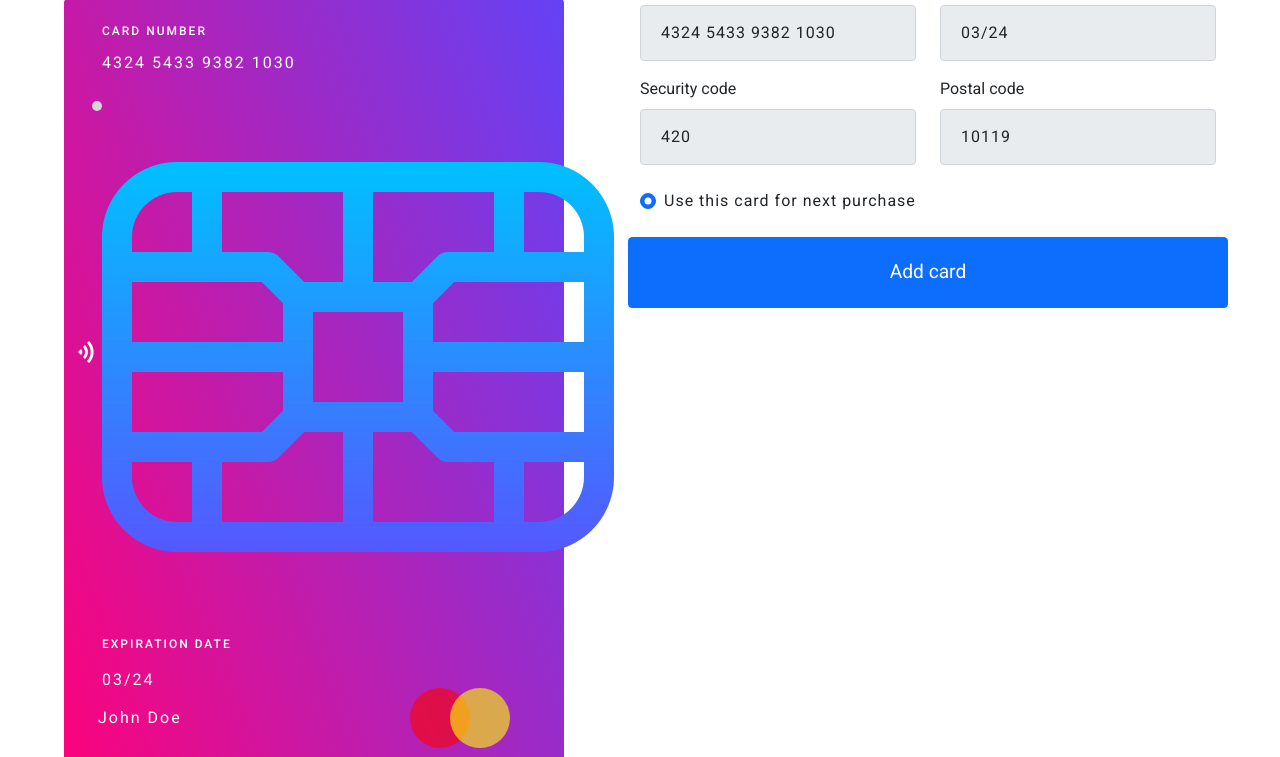
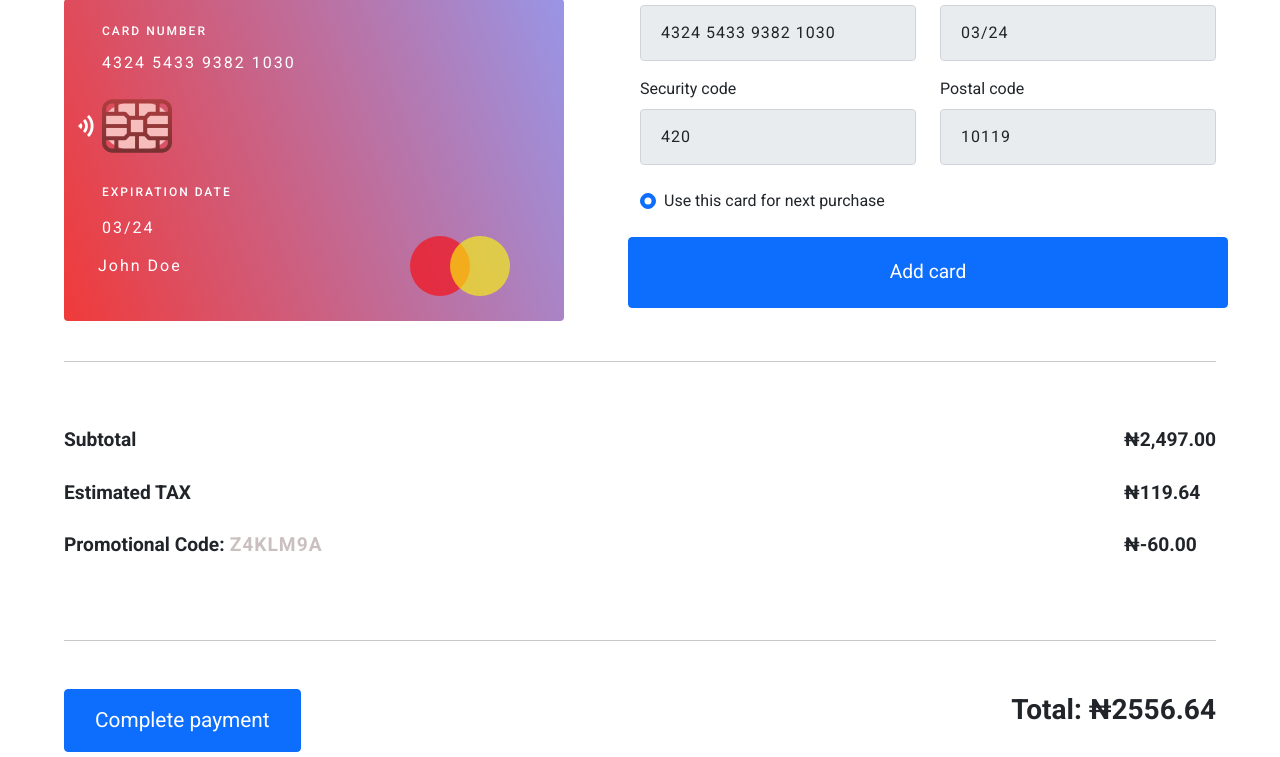
Before and after one commit to demolaemrick/nck-tech-test, a plain HTML site: page index.html in a window 1280 px wide. Shown: the part 358-1115 px from the top of the page. Drawn offline with nearby package versions, Linux system fonts and the light colour scheme.

Commit message:
Update styles

```diff
--- a/styles.css
+++ b/styles.css
@@ -34,6 +34,7 @@ body {
   color: #000000;
   text-decoration: none;
   text-transform: uppercase;
+  font-size: 20px;
   font-weight: bold;
   letter-spacing: 2px;
 }
@@ -74,7 +75,7 @@ section {
 .payment .card {
   width: 500px;
   height: auto;
-  background-image: linear-gradient(70deg, #fc037b, #6342f5);
+  background-image: linear-gradient(70deg, #f03a3a, #9995e6);
   color: #fff;
   letter-spacing: 2px;
   text-transform: uppercase;
@@ -84,7 +85,29 @@ section {
 .payment .card h2 {
   font-size: 12px;
 }
+.chip-container {
+  position: relative;
+  width: 70px;
+  height: auto;
+}
+.chip-container .chip {
+  z-index: 1;
+  width: 100%;
+  -webkit-filter: invert(40%) grayscale(100%) brightness(40%) sepia(100%)
+    hue-rotate(-50deg) saturate(400%) contrast(2);
+  filter: grayscale(100%) brightness(40%) sepia(100%) hue-rotate(-50deg)
+    saturate(600%) contrast(0.8);
+}
 
+.chip-container .background-circle {
+  position: absolute;
+  left: -0.5px;
+  z-index: 0;
+  bottom: 100px;
+  width: 100%;
+  height: 50px;
+  background-color: rgb(247, 188, 188);
+}
 .p-up {
   position: relative;
   bottom: 20px;
@@ -136,9 +159,6 @@ section {
   padding: 15px 20px;
   letter-spacing: 1px;
 }
-.form-check-label {
-  letter-spacing: 1px;
-}
 
 .payment-btn {
   padding: 20px 30px;
```
